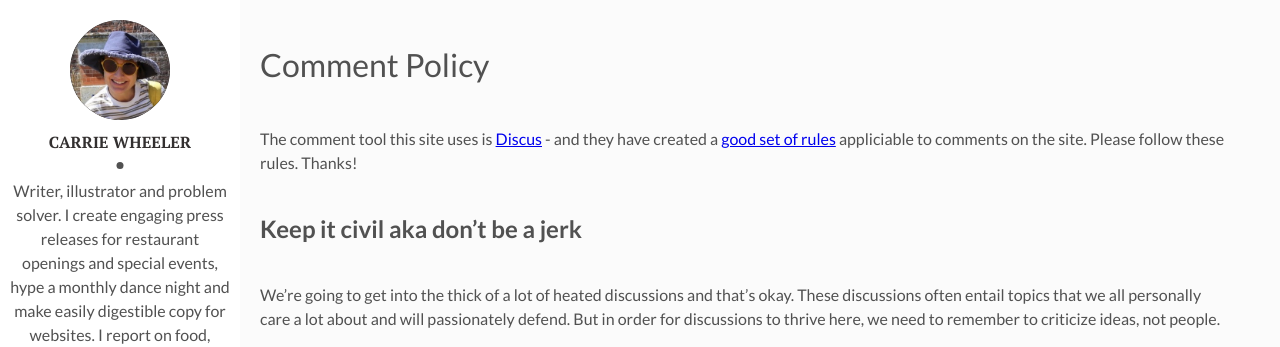
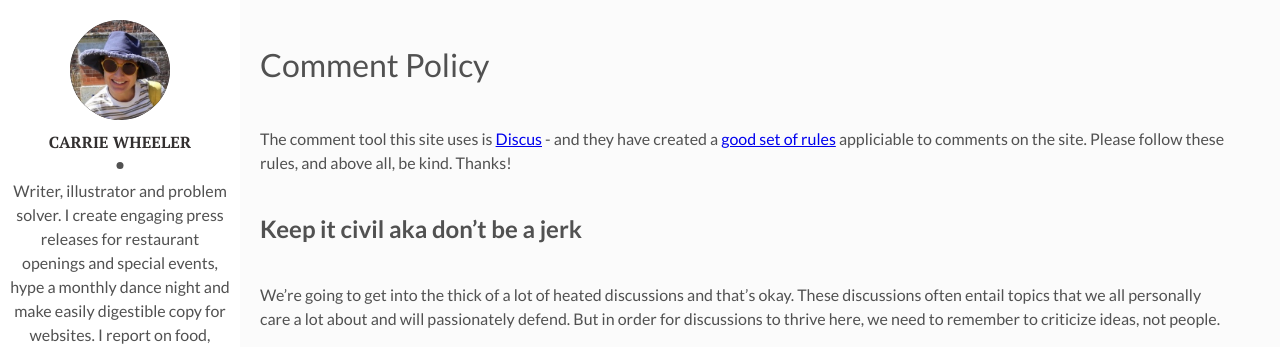
Before and after one commit to crackinggood/gww, a Jekyll site: the page built from comment-policy.md, in a window 1280 px wide and 1250 px high. Shown: the top 347 px of the window. Built offline with Jekyll 4.4.1, drawn with Linux system fonts in a browser that asks for light colours; our own code applies the rules of GitHub Pages for plain Markdown files.

Commit message:
Update from Forestry.io - Updated comment-policy.md

```diff
--- a/comment-policy.md
+++ b/comment-policy.md
@@ -1,18 +1,16 @@
 ---
 layout: main
+
 ---
+# Comment Policy
 
-Comment Policy
-==============
+The comment tool this site uses is [Discus](http://disqus.com) - and they have created a [good set of rules](https://help.disqus.com/community-tips/building-identity-and-audience/sample-community-guidelines) appliciable to comments on the site. Please follow these rules, and above all, be kind. Thanks!
 
-The comment tool this site uses is [Discus](http://disqus.com) - and they have created a [good set of rules](https://help.disqus.com/community-tips/building-identity-and-audience/sample-community-guidelines) appliciable to comments on the site. Please follow these rules. Thanks!
-
-Keep it civil aka don’t be a jerk
----------------------------------
+## Keep it civil aka don’t be a jerk
 
 We’re going to get into the thick of a lot of heated discussions and that’s okay. These discussions often entail topics that we all personally care a lot about and will passionately defend. But in order for discussions to thrive here, we need to remember to criticize ideas, not people.
 
- So, remember to avoid:
+So, remember to avoid:
 
 * name-calling
 * ad hominem attacks
@@ -20,16 +18,13 @@
 * knee-jerk contradiction
 * Comments that we find to be hateful, inflammatory, or harassing may be removed. If you don’t have something nice to say about another user, don't say it. Treat others the way you’d like to be treated.
 
-Always strive to add value to every interaction and discussion you participate in
----------------------------------------------------------------------------------
+## Always strive to add value to every interaction and discussion you participate in
 
 There are a lot of discussions that happen every day on Disqus. Before joining in a discussion, browse through some of the most recent and active discussions happening in the community, especially if you’re new there.
 
 If you are not sure your post adds to the conversation, think over what you want to say and try again later.
 
-
-Keep it tidy
-------------
+## Keep it tidy
 
 Help make moderators’ lives easier by taking a moment to ensure that what you’re about to post is in the right place. That means:
 
@@ -38,9 +33,8 @@
 * review any specific posting guidelines for the community: some communities such as a movies community may have specific rules regarding spoilers.
 * check if another active discussion on your topic has already been posted
 
-If you see something, say something
------------------------------------
+## If you see something, say something
 
 Moderators are at the forefront of combatting spam, mediating disputes and enforcing community guidelines and, so are you.
 
- If you see an issue, contact the moderators if possible or flag any comments for review. If you believe someone has violated the Basic Rules, report it to Disqus by flagging the user's profile.
+If you see an issue, contact the moderators if possible or flag any comments for review. If you believe someone has violated the Basic Rules, report it to Disqus by flagging the user's profile.
```
